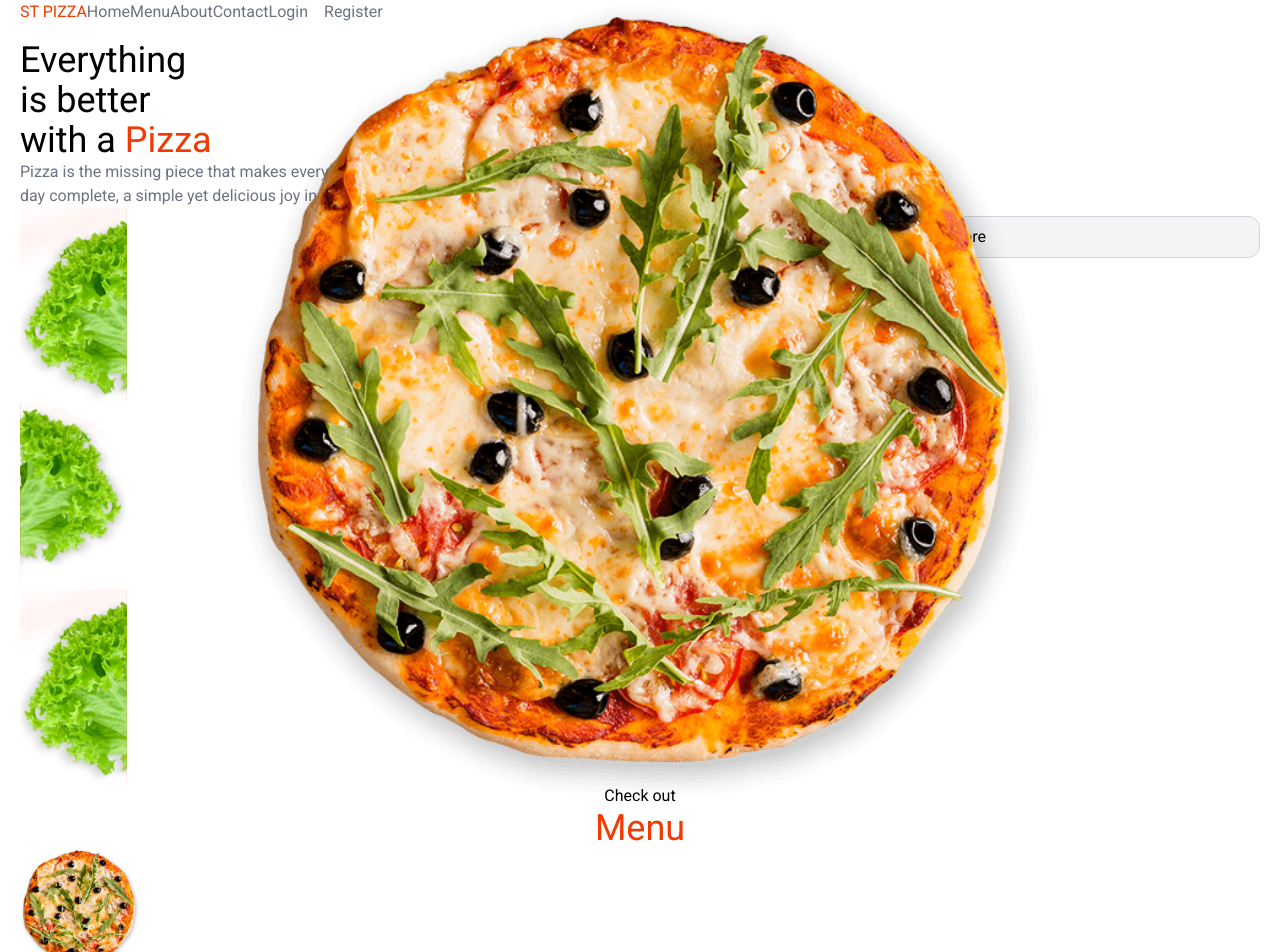
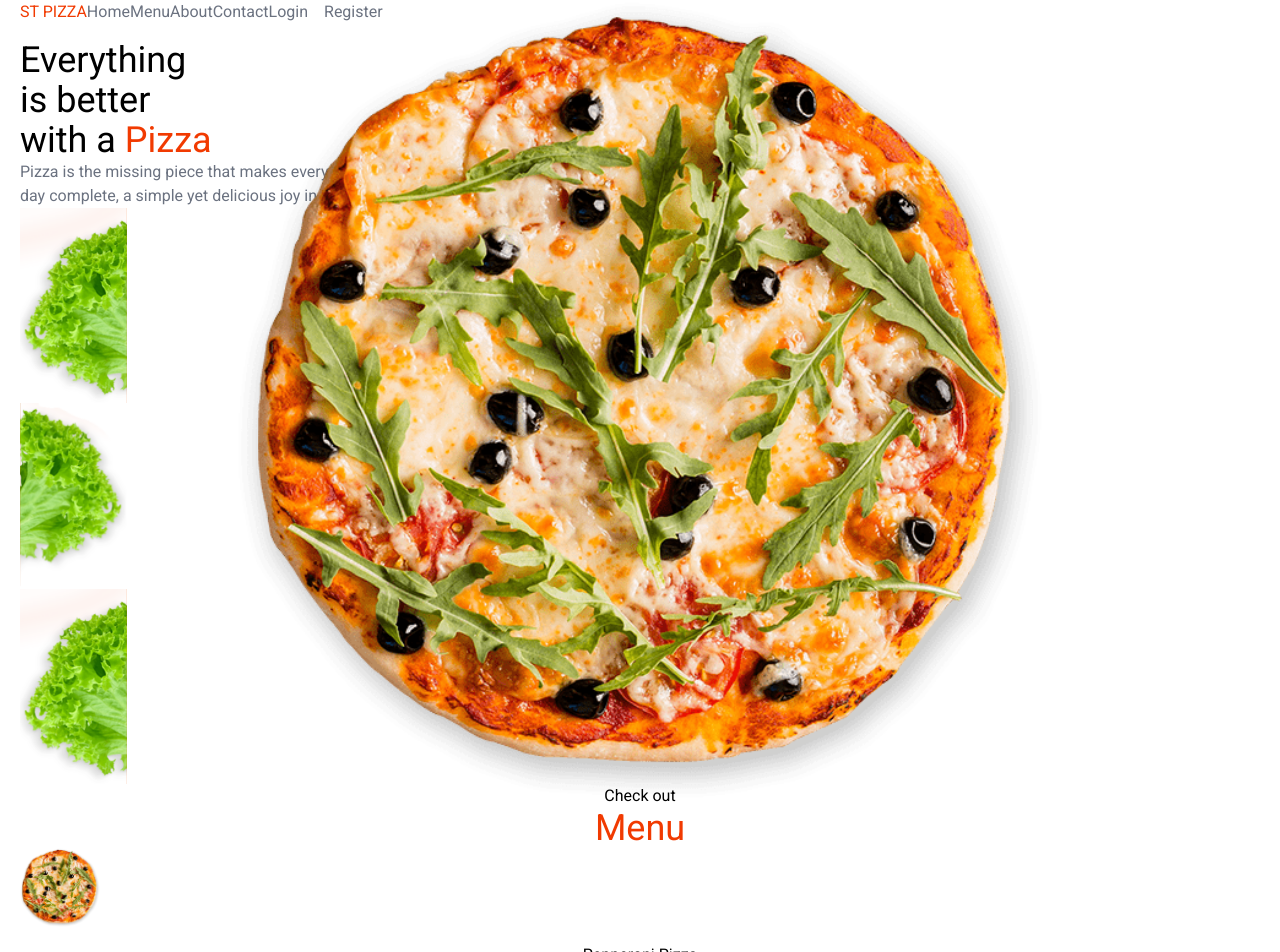
Before and after one commit to fabriceCODER/food_ordering_app, a Next.js app: page / in a window 1280 px wide. Shown: the top 952 px of the page. Built offline with nearby package versions, Linux system fonts and the light colour scheme.

Commit message:
Customizing styles

```diff
--- a/src/Components/Layout/Hero.js
+++ b/src/Components/Layout/Hero.js
@@ -1,5 +1,6 @@
 import Image from "next/image";
 import Right from "../Icons/Right";
+import Link from "next/link";
 
 export default function Hero(){
      return(
@@ -8,7 +9,6 @@ export default function Hero(){
           <h1 className="text-4xl font-semibold">Everything<br /> is better<br /> with a <span className="text-primary">Pizza</span></h1>
           <p className="my-6 text-gray-500 text-sm">Pizza is the missing piece that makes every<br />day complete, a simple yet delicious joy in life</p>
           </div>
-
           <div className="relative top-[-20px]">
           <Image src={'/pizza.png'} layout={'fill'} objectFit={'contain'} alt={'pizza'} />
           </div>
--- a/src/Components/Menu/MenuItem.js
+++ b/src/Components/Menu/MenuItem.js
@@ -4,7 +4,7 @@ export default function MenuItem(){
           <div className="bg-gray-300 rounded-lg p-4 text-center group
            hover:bg-white hover:shadow-md hover:shadow-black/25 transtion-all">
                <div className="text-center max-h-8">
-               <Image className="max-h-auto max-h-12 block mx-auto" src={'/pizza.png'} width={120} height={120} alt={'pizza'}/>
+               <Image className="max-h-auto max-h-14 block mx-auto" src={'/pizza.png'} width={80} height={130} alt={'pizza'}/>
                </div>
              <h4 className="font-semibold my-4 text-xl">Pepperoni Pizza</h4>
              <p className="text-gray-500 text-sm">Pepperoni pizza is a widely enjoyed and iconic choice Pizza</p>
--- a/src/app/globals.css
+++ b/src/app/globals.css
@@ -13,8 +13,8 @@ input[type="email"], input[type="password"], input[type="text"]{
      @apply block border p-2 border-gray-300 bg-gray-100;
 }
 button{
-@apply block w-full my-2 rounded-xl;
-@apply border p-2 border-gray-300 bg-gray-100;
+/* @apply block w-full my-2 rounded-xl;
+@apply border p-2 border-gray-300 bg-gray-100; */
 }
 button[type="submit"], .submit{
      @apply block w-full text-gray-700 font-semibold;
```
